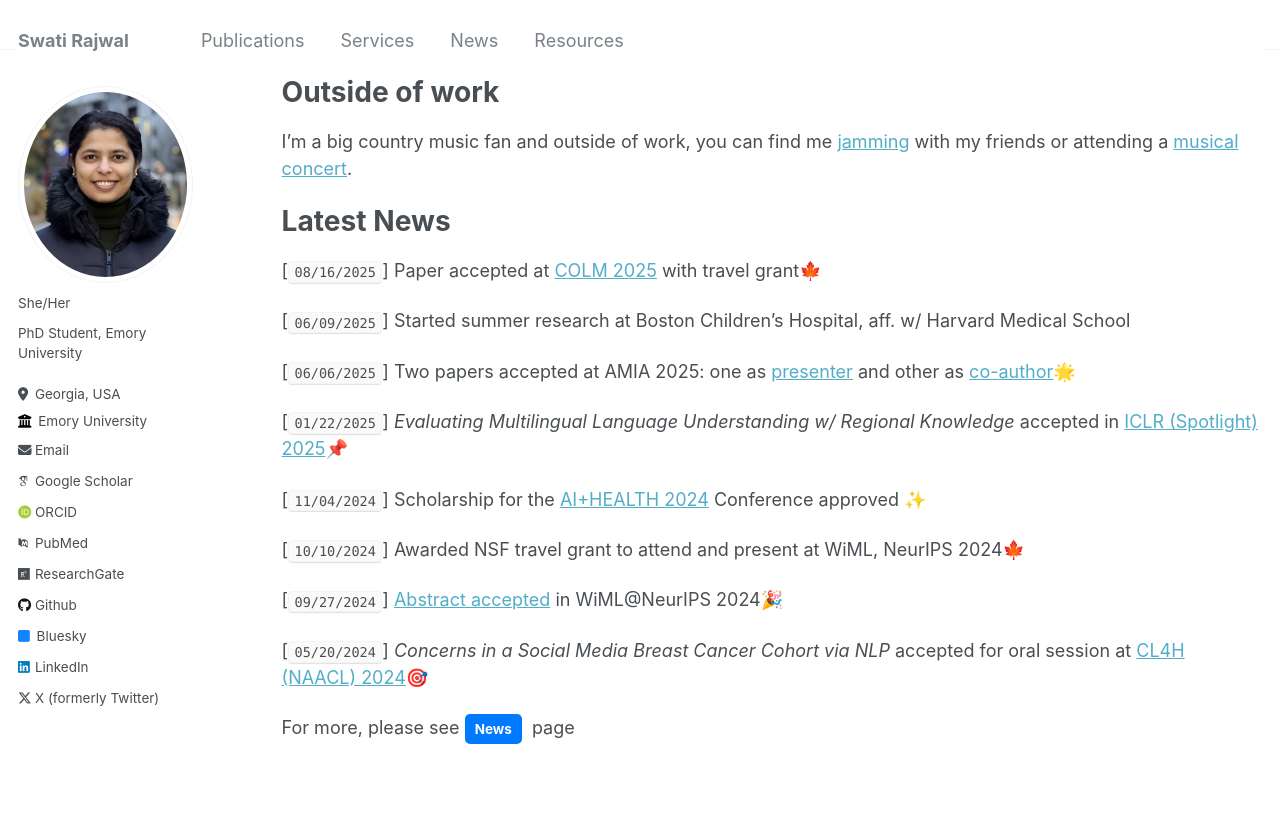
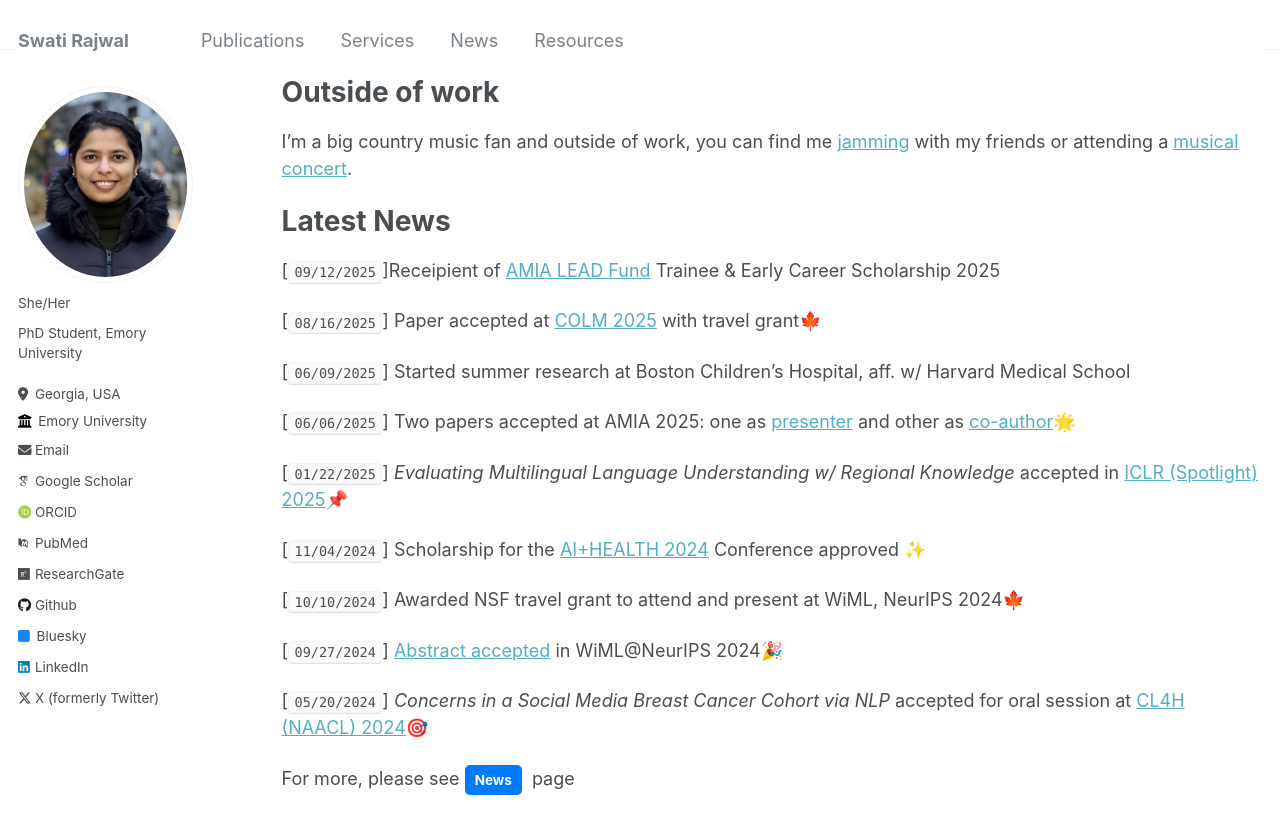
Before and after one commit to swati-rajwal/swati-rajwal.github.io, a Jekyll site: the page built from _pages/about.md, in a window 1280 px wide and 900 px high, scrolled down 505 px. Shown: the top 834 px of the window. Built offline with Jekyll 4.4.1, drawn with Linux system fonts in a browser that asks for light colours; some web fonts are replaced.

Commit message:
Update about.md

````diff
--- a/_pages/about.md
+++ b/_pages/about.md
@@ -21,6 +21,8 @@
 I'm a big country music fan and outside of work, you can find me <a href="https://www.youtube.com/watch?v=cgm9iGAupL0" target="_blank">jamming</a> with my friends or attending a <a href="https://www.youtube.com/watch?v=GfivcgiiRL0" target="_blank">musical concert</a>.
 
 # Latest News
+[```09/12/2025```]Receipient of <a href="https://amia.org/about-amia/amia-awards/amia-leadership-and-education-awards-donation-lead-fund/amia-lead-fund-1" target="_blank">AMIA LEAD Fund</a> Trainee & Early Career Scholarship 2025
+
 [```08/16/2025```] Paper accepted at <a href="https://arxiv.org/abs/2508.06671" target="_blank">COLM 2025</a> with travel grant🍁
 
 [```06/09/2025```] Started summer research at Boston Children’s Hospital, aff. w/ Harvard Medical School
````
